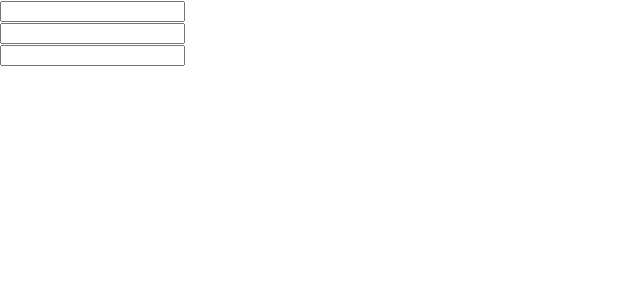
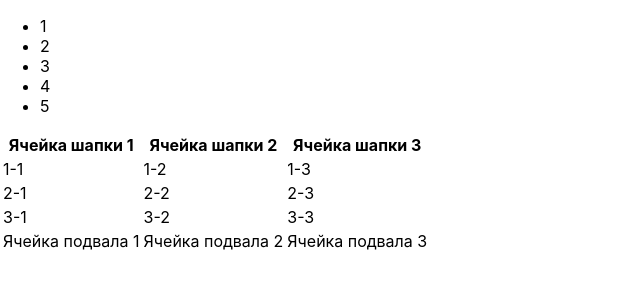
Before and after one commit to nemnogokartavyy/Basic-React-Tutorial, a React (Create React App) app: page / in a window 1280 px wide. Shown: the top 300 px of the page, without its empty margins (0-640 px from the left). Built offline with nearby package versions, Linux system fonts and the light colour scheme.

Commit message:
React Prime 23/112 chapter 1-2 tasks 17-18 gtasks

```diff
--- a/src/App.js
+++ b/src/App.js
@@ -1,14 +1,64 @@
-// ⊗jsrtPmJxTCl
+// ⊗jsrtPmJxTCr
 
 import React from 'react';
 
-{/* #1 */ }
 function App() {
-  return <div>
-    <input /><br />
-    <input /><br />
-    <input /><br />
-  </div>
+
+  {/* #1 */ }
+  const list = (
+    <ul>
+      <li>1</li>
+      <li>2</li>
+      <li>3</li>
+      <li>4</li>
+      <li>5</li>
+    </ul>
+  );
+
+  {/* #2 */ }
+  const table = (
+    <table>
+      <thead>
+        <tr>
+          <th>Ячейка шапки 1</th>
+          <th>Ячейка шапки 2</th>
+          <th>Ячейка шапки 3</th>
+        </tr>
+      </thead>
+      <tbody>
+        <tr>
+          <td>1-1</td>
+          <td>1-2</td>
+          <td>1-3</td>
+        </tr>
+        <tr>
+          <td>2-1</td>
+          <td>2-2</td>
+          <td>2-3</td>
+        </tr>
+        <tr>
+          <td>3-1</td>
+          <td>3-2</td>
+          <td>3-3</td>
+        </tr>
+      </tbody>
+      <tfoot>
+        <tr>
+          <td>Ячейка подвала 1</td>
+          <td>Ячейка подвала 2</td>
+          <td>Ячейка подвала 3</td>
+        </tr>
+      </tfoot>
+    </table>
+  )
+
+  return (
+    <>
+      {list}
+      {table}
+    </>
+  );
+
 }
 
 export default App;
```
